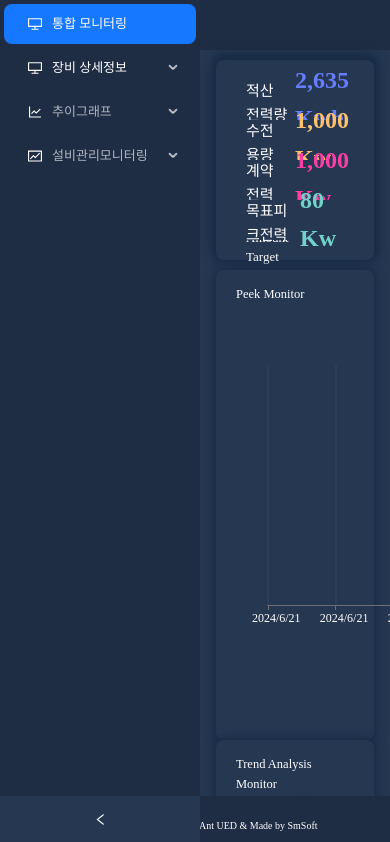
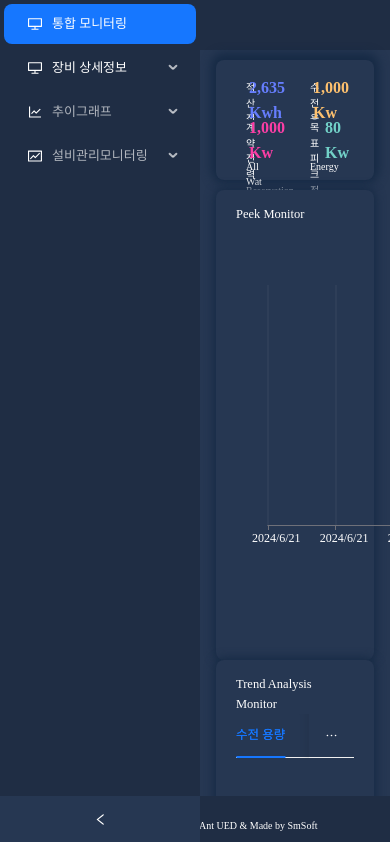
Before and after one commit to kbs6138/fems-workHome, a React (Create React App) app: page / in a window 390 px wide. Shown: the top 842 px of the page. Built offline with nearby package versions, Linux system fonts and the light colour scheme; no server answers; the HTML template or start-up script is replaced by a standard one.

Commit message:
ㅁㄴㅇㅁㄴㅇ

```diff
--- a/src/App.css
+++ b/src/App.css
@@ -1,7 +1,7 @@
 /*************************************************** 전체 폰트 설정 ***************************************************/
 * {
     font-family: 'NanumSquareNeoBold'
-    /*font-family: 'NanumSquareNeoLight';
+        /*font-family: 'NanumSquareNeoLight';
     font-family: 'NanumSquareNeo';
     font-family: 'NanumSquareNeoExtraBold';
     font-family: 'NanumSquareNeoHeavy';
@@ -102,6 +102,118 @@
     font-size: 24px !important;
 }
 
+/* 화면 크기가 1200px 이하일 때 */
+@media (max-width: 1200px) {
+
+    .Main-Top-Info1-span,
+    .Main-Top-Info2-span,
+    .Main-Top-Info3-span,
+    .Main-Top-Info4-span {
+        font-size: 14px;
+        /* 줄어든 폰트 사이즈 */
+    }
+
+    .Main-Top-Info1-p,
+    .Main-Top-Info2-p,
+    .Main-Top-Info3-p,
+    .Main-Top-Info4-p {
+        font-size: 12px;
+        /* 줄어든 폰트 사이즈 */
+    }
+
+    .Main-Top-Info1-h1,
+    .Main-Top-Info2-h1,
+    .Main-Top-Info3-h1,
+    .Main-Top-Info4-h1 {
+        font-size: 20px;
+        /* 줄어든 폰트 사이즈 */
+    }
+}
+
+/* 화면 크기가 992px 이하일 때 */
+@media (max-width: 992px) {
+
+    .Main-Top-Info1-span,
+    .Main-Top-Info2-span,
+    .Main-Top-Info3-span,
+    .Main-Top-Info4-span {
+        font-size: 12px;
+        /* 더 줄어든 폰트 사이즈 */
+    }
+
+    .Main-Top-Info1-p,
+    .Main-Top-Info2-p,
+    .Main-Top-Info3-p,
+    .Main-Top-Info4-p {
+        font-size: 10px;
+        /* 더 줄어든 폰트 사이즈 */
+    }
+
+    .Main-Top-Info1-h1,
+    .Main-Top-Info2-h1,
+    .Main-Top-Info3-h1,
+    .Main-Top-Info4-h1 {
+        font-size: 18px;
+        /* 더 줄어든 폰트 사이즈 */
+    }
+}
+
+/* 화면 크기가 768px 이하일 때 */
+@media (max-width: 768px) {
+
+    .Main-Top-Info1-span,
+    .Main-Top-Info2-span,
+    .Main-Top-Info3-span,
+    .Main-Top-Info4-span {
+        font-size: 10px;
+        /* 더 줄어든 폰트 사이즈 */
+    }
+
+    .Main-Top-Info1-p,
+    .Main-Top-Info2-p,
+    .Main-Top-Info3-p,
+    .Main-Top-Info4-p {
+        font-size: 8px;
+        /* 더 줄어든 폰트 사이즈 */
+    }
+
+    .Main-Top-Info1-h1,
+    .Main-Top-Info2-h1,
+    .Main-Top-Info3-h1,
+    .Main-Top-Info4-h1 {
+        font-size: 16px !important;
+        /* 더 줄어든 폰트 사이즈 */
+    }
+}
+
+/* 화면 크기가 576px 이하일 때 */
+@media (max-width: 576px) {
+
+    .Main-Top-Info1-span,
+    .Main-Top-Info2-span,
+    .Main-Top-Info3-span,
+    .Main-Top-Info4-span {
+        font-size: 10px !important;
+        /* 가장 작은 폰트 사이즈 */
+    }
+
+    .Main-Top-Info1-p,
+    .Main-Top-Info2-p,
+    .Main-Top-Info3-p,
+    .Main-Top-Info4-p {
+        font-size: 10px;
+        /* 가장 작은 폰트 사이즈 */
+    }
+
+    .Main-Top-Info1-h1,
+    .Main-Top-Info2-h1,
+    .Main-Top-Info3-h1,
+    .Main-Top-Info4-h1 {
+        font-size: 14px;
+        /* 가장 작은 폰트 사이즈 */
+    }
+}
+
 
 .Main-Top-Info1-h1 {
     color: #667EFE !important;
@@ -129,6 +241,8 @@
 .Card3,
 .Card4,
 .Card5 {
+    justify-content: center;
+    align-items: center;
     width: 100%;
     height: 100%;
     box-shadow: 0px 0px 10px 2px rgb(22, 42, 69) !important;
--- a/src/Components/Charts/Charts.css
+++ b/src/Components/Charts/Charts.css
@@ -43,7 +43,9 @@
   width: 100%;
   height: 370px;
   margin: 0 auto;
+  box-sizing: border-box; /* Padding과 border를 포함한 전체 박스 크기 조정 */
 }
+
 
 .OverCurrent_Card,
 .Other_Card{
--- a/src/Layouts/Main/Main.jsx
+++ b/src/Layouts/Main/Main.jsx
@@ -120,7 +120,7 @@ const AppMain = () => {
                     }}
                 >
                     {/* 첫 번째 줄 */}
-                    <Col className="gutter-row" xs={24} sm={12} md={12} lg={6}>
+                    <Col className="gutter-row" xs={12} sm={12} md={12} lg={6}>
                         <div className='Main-Top-Info1' style={{ display: 'flex', flexDirection: 'row' }}>
                             <Col className={`Main-Top-Info1-Col1 ${TxtTheme} ${BgTheme}`} span={12}>
                                 <span className='Main-Top-Info1-span'>적산 전력량</span>
@@ -132,7 +132,7 @@ const AppMain = () => {
                         </div>
                     </Col>
 
-                    <Col className="gutter-row" xs={24} sm={12} md={12} lg={6}>
+                    <Col className="gutter-row" xs={12} sm={12} md={12} lg={6}>
                         <div className='Main-Top-Info2' style={{ display: 'flex', flexDirection: 'row' }}>
                             <Col className={`Main-Top-Info2-Col1 ${TxtTheme} ${BgTheme}`} span={12}>
                                 <span className='Main-Top-Info2-span'>수전 용량</span>
@@ -145,7 +145,7 @@ const AppMain = () => {
                     </Col>
 
                     {/* 두 번째 줄 */}
-                    <Col className="gutter-row" xs={24} sm={12} md={12} lg={6}>
+                    <Col className="gutter-row" xs={12} sm={12} md={12} lg={6}>
                         <div className='Main-Top-Info3' style={{ display: 'flex', flexDirection: 'row' }}>
                             <Col className={`Main-Top-Info3-Col1 ${TxtTheme} ${BgTheme}`} span={12}>
                                 <span className='Main-Top-Info3-span'>계약 전력</span>
@@ -157,7 +157,7 @@ const AppMain = () => {
                         </div>
                     </Col>
 
-                    <Col className="gutter-row" xs={24} sm={12} md={12} lg={6}>
+                    <Col className="gutter-row" xs={12} sm={12} md={12} lg={6}>
                         <div className='Main-Top-Info4' style={{ display: 'flex', flexDirection: 'row' }}>
                             <Col className={`Main-Top-Info4-Col1 ${TxtTheme} ${BgTheme}`} span={12}>
                                 <span className='Main-Top-Info4-span'>목표피크전력</span>
```
